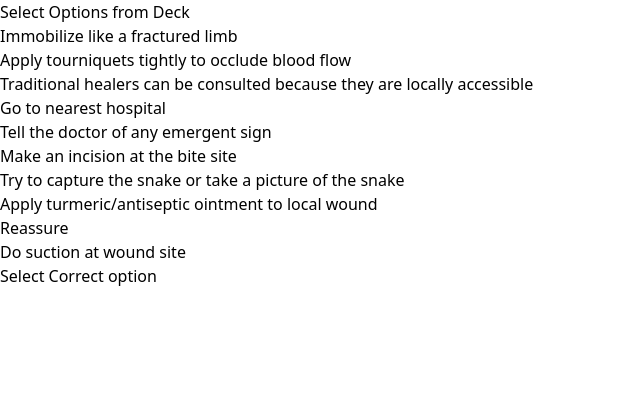
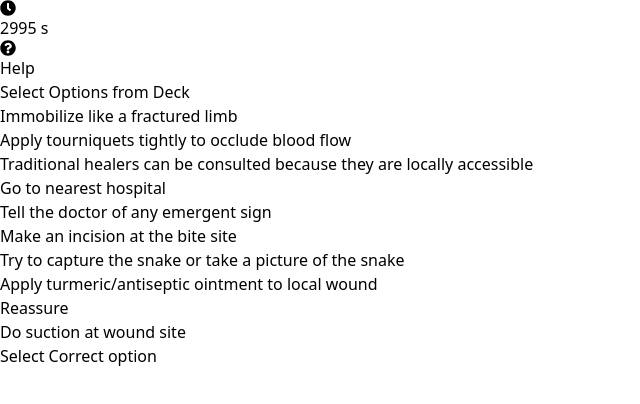
Before and after one commit to codeTuner-gif/Snake-Bite-Game, a React (Vite) app: page /level1 in a window 1280 px wide. Shown: the top 404 px of the page, without its empty margins (0-640 px from the left). Built offline with nearby package versions, Linux system fonts and the light colour scheme.

Commit message:
added timer question mark icon

```diff
--- a/package.json
+++ b/package.json
@@ -10,8 +10,11 @@
     "preview": "vite preview"
   },
   "dependencies": {
+    "@fortawesome/free-solid-svg-icons": "^6.7.1",
+    "@fortawesome/react-fontawesome": "^0.2.2",
     "react": "^18.3.1",
     "react-dom": "^18.3.1",
+    "react-icons": "^5.3.0",
     "react-router-dom": "^6.26.2"
   },
   "devDependencies": {
--- a/src/Levels/Level1.jsx
+++ b/src/Levels/Level1.jsx
@@ -1,5 +1,6 @@
 import React, { useState, useEffect } from "react";
 import { useLocation, useNavigate } from "react-router-dom";
+import { FaClock, FaQuestionCircle } from "react-icons/fa";
 
 const Level1 = ({ setCompletedLevels }) => {
   const location = useLocation();
@@ -14,7 +15,7 @@ const Level1 = ({ setCompletedLevels }) => {
   const [showWrongPopup, setShowWrongPopup] = useState(false);
   const [result, SetResult] = useState([]);
   const [sc, setsc] = useState(0);
-  // const [countdown, setCountdown] = useState(3000);
+  const [countdown, setCountdown] = useState(3000);
 
   const handleCompleteLevel1 = () => {
     // Mark level 1 as completed
@@ -105,20 +106,20 @@ const Level1 = ({ setCompletedLevels }) => {
     }
   };
 
-  // useEffect(() => {
-  //   if (countdown <= 0) {
-  //     resetGame(); // Reload the page when countdown reaches zero
-  //     return;
-  //   }
+  useEffect(() => {
+    if (countdown <= 0) {
+      resetGame(); // Reload the page when countdown reaches zero
+      return;
+    }
 
-  //   // Set the interval to decrease countdown every second (1000 ms)
-  //   const timer = setInterval(() => {
-  //     setCountdown((prev) => prev - 1);
-  //   }, 1000);
+    // Set the interval to decrease countdown every second (1000 ms)
+    const timer = setInterval(() => {
+      setCountdown((prev) => prev - 1);
+    }, 1000);
 
-  //   // Cleanup the interval on component unmount
-  //   return () => clearInterval(timer);
-  // }, [countdown]);
+    // Cleanup the interval on component unmount
+    return () => clearInterval(timer);
+  }, [countdown]);
 
   const shuffle = (array) => {
     for (let i = array.length - 1; i > 0; i--) {
@@ -260,7 +261,23 @@ const Level1 = ({ setCompletedLevels }) => {
   };
 
   return (
-    <div className="p-4 sm:p-6 flex flex-col items-center">
+      <div className="p-4 sm:p-6 flex flex-col items-center relative">
+        {/* Icons on the top-right corner */}
+        <div className="absolute top-4 right-4 flex items-center gap-4">
+          <div className="flex items-center gap-2 cursor-pointer">
+            <FaClock className="text-blue-500 text-xl sm:text-2xl" />
+
+        <h2 className="text-xl text-blue-600 font-bold">
+           {countdown} s
+          </h2>
+
+          </div>
+          <div className="flex items-center gap-2 cursor-pointer">
+            <FaQuestionCircle className="text-blue-500 text-xl sm:text-2xl" />
+            <span className="text-blue-500 text-sm sm:text-base">Help</span>
+          </div>
+        </div>
+
       <h2 className="text-xl sm:text-2xl font-bold mb-4 sm:mb-6 text-center">
         Select Options from Deck
       </h2>
@@ -321,11 +338,7 @@ const Level1 = ({ setCompletedLevels }) => {
           )}
         </div>
       </div>
-      <div className="flex w-full mt-10">
-        {/* <h2 className="text-xl text-blue-600 font-bold">
-            Time Remaining: {countdown} seconds
-          </h2> */}
-      </div>
+
 
       {/* Success Popup for Correct Sequence */}
       {showSuccessPopup && (
```
Also changed, not shown: 1 other file (tests, documents, lock files or other folders).
